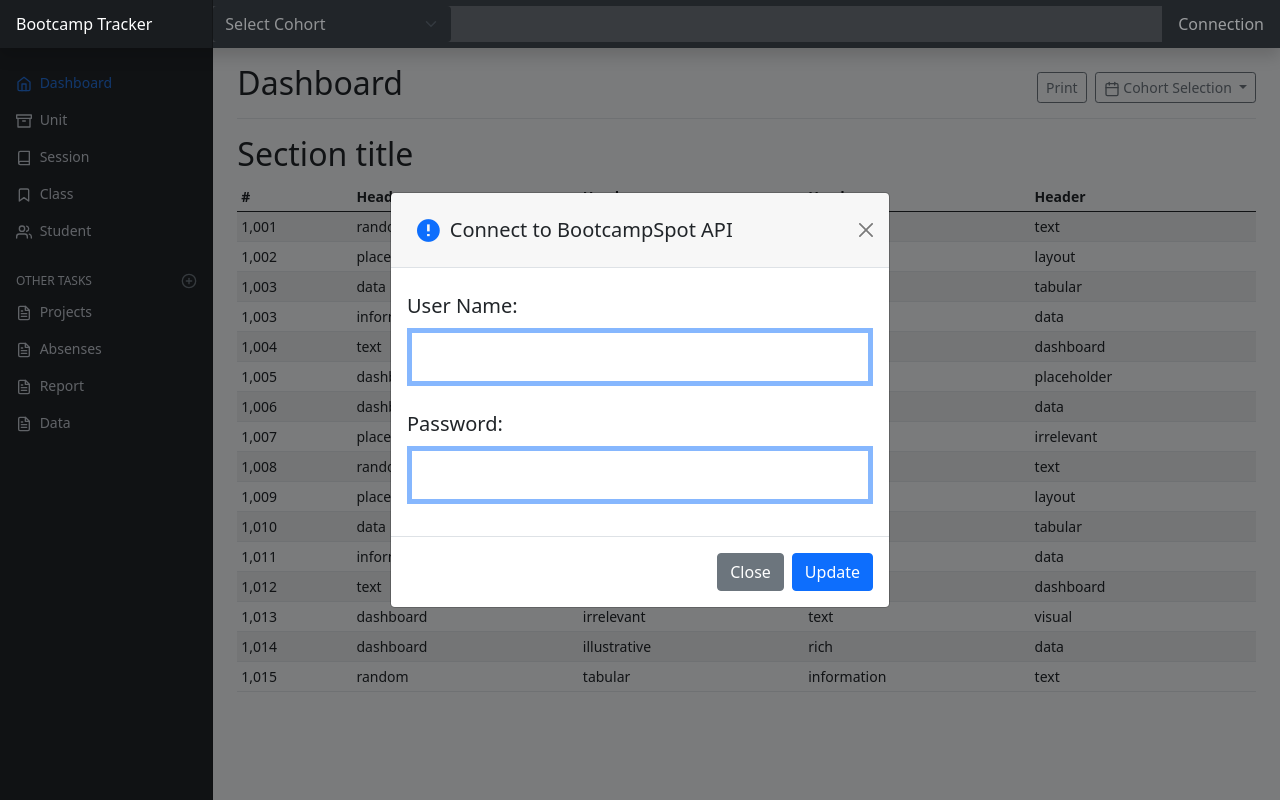
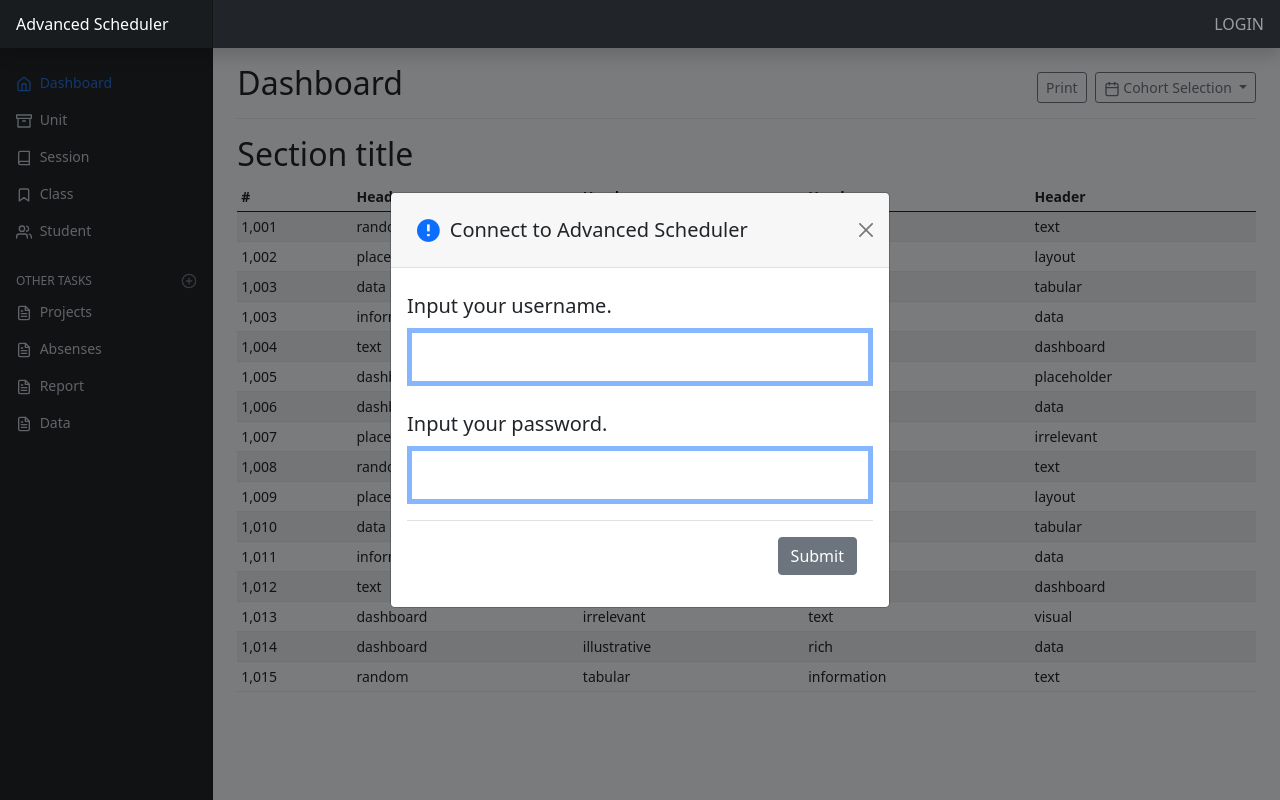
Before and after one commit to ejw-data/proj-scheduler-app, a Flask app: page / in a window 1280 px wide, after a click on "LOGIN". Run offline with Flask 3, Linux system fonts and the light colour scheme; data that the repository does not hold is empty; some libraries are stand-ins or nearby versions.

Commit message:
form displays

```diff
--- a/site_routes.py
+++ b/site_routes.py
@@ -10,42 +10,40 @@ class LoginForm(FlaskForm):
     Login Form fields
     '''
     username = StringField("Input your username.", validators=[DataRequired()])
-    password = StringField("Input your password.")
+    password = StringField("Input your password.", validators=[DataRequired()])
     submit = SubmitField('Submit')
 
 
-# # views to not include
-# login_form_views = []
+# views to not include
+login_form_views = []
 
 
-# def include_login_form(fn):
-#     login_form_views.append(fn.__name__)
-#     return fn
+def include_login_form(fn):
+    login_form_views.append(fn.__name__)
+    return fn
 
 
 site = Blueprint('site', __name__)
 
 
-# @site.context_processor
-# def additional_parameters():
-#     if request.endpoint not in login_form_views:
-#         return {}
+@site.context_processor
+def additional_parameters():
+    if request.endpoint in login_form_views:
+        return {}
 
-#     name = None
-#     form = LoginForm()
+    name = None
+    form = LoginForm()
 
-#     if form.validate_on_submit():
-#         name = form.name.data
-#         form.name.data = ''
+    if form.validate_on_submit():
+        name = form.name.data
+        form.name.data = ''
 
-#     return {
-#         'name': name,
-#         'form': form
-#     }
+    return {
+        'name': name,
+        'form': form
+    }
 
 @site.route('/')
+@include_login_form
 def index():
     return render_template('index.html')
-
-
-# @include_login_form
--- a/templates/includes/_navbar.html
+++ b/templates/includes/_navbar.html
@@ -1,58 +1,65 @@
 <header class="navbar navbar-dark sticky-top bg-dark flex-md-nowrap p-0 shadow">
-    <a class="navbar-brand col-md-3 col-lg-2 me-0 px-3" href="/">Bootcamp Tracker</a>
+    <a class="navbar-brand col-md-3 col-lg-2 me-0 px-3" href="/">Advanced Scheduler</a>
     <button class="navbar-toggler position-absolute d-md-none collapsed" type="button" data-bs-toggle="collapse"
         data-bs-target="#sidebarMenu" aria-controls="sidebarMenu" aria-expanded="false" aria-label="Toggle navigation">
         <span class="navbar-toggler-icon"></span>
     </button>
-    <form id="cohort-form" class="form-control form-control-dark w-100 p-0" action="api/cohortsubmit" method="POST">
+    <!-- <form id="cohort-form" class="form-control form-control-dark w-100 p-0" action="api/cohortsubmit" method="POST">
         <div class="w-25">
             <select id="cohort-select" name="cohortList" class="form-select fs-6 text-white-50 bg-dark border-0"
                 aria-label="Select Cohort" onchange="this.form.submit();">
                 <option>Select Cohort</option>
-                <!-- D3 Insert Options -->
             </select>
         </div>
-    </form>
+    </form> -->
     <div class="navbar-nav">
         <div class="nav-item text-nowrap">
+
+            {% block content %}
+
+            {% if name %}
+                <span class="btn-outline-secondary nav-link fs-6 px-3">Hello {{name}}</span>
+            {% else %}
                 <a class="btn-outline-secondary nav-link fs-6 px-3" data-bs-toggle="modal" data-bs-target="#connectionModal"
-                href="index.html">Connection</a>
-            <!-- <button type="button" class="btn btn-primary" data-bs-toggle="modal" data-bs-target="#exampleModal"
-                data-bs-whatever="@mdo">Open modal for @mdo</button> -->
-            <div class="modal fade" id="connectionModal" tabindex="-1" aria-labelledby="connectionModalLabel"
-                aria-hidden="true" data-bs-backdrop="static" data-bs-keyboard="false">
+                    href="index.html">LOGIN</a>
+
+                <div class="modal fade" id="connectionModal" tabindex="-1" aria-labelledby="connectionModalLabel" aria-hidden="true"
+                    data-bs-backdrop="static" data-bs-keyboard="false">
 
                     <div class="modal-dialog modal-dialog-centered">
                         <div class="modal-content">
                             <div class="modal-header">
                                 <i class="ion-android-alert mr-1" aria-hidden="true"></i>
-                            <h5 class="modal-title" id="connectionModalLabel">Connect to BootcampSpot API</h5>
+                                <h5 class="modal-title" id="connectionModalLabel">Connect to Advanced Scheduler</h5>
                                 <button type="button" class="btn-close" data-bs-dismiss="modal" aria-label="Close"></button>
                             </div>
                             <div class="modal-body">
 
-                            <form name="frm1" action="api/modalsubmit" method="POST">
+                                <form name="frm1" method="POST">
+                                    {{ form.hidden_tag() }}
                                     <div class="mb-3">
-                                    <label for="recipient-name" class="col-form-label">User Name:</label>
-                                    <input type="text" class="form-control" id="user-name" name="user">
+                                        {{ form.username.label(class="col-form-label") }}
+                                        {{ form.username(class="form-control") }}
                                     </div>
                                     <div class="mb-3">
-                                    <label for="password-text" class="col-form-label">Password:</label>
-                                    <input type="password" class="form-control" id="user-password"
-                                        name="password"></textarea>
-                                </div>
-
-                            </form>
+                                        {{ form.password.label(class="col-form-label") }}
+                                        {{ form.password(class="form-control") }}
                                     </div>
                                     <div class="modal-footer">
-                            <button type="button" class="btn btn-secondary" data-bs-dismiss="modal">Close</button>
-                            <button id="modalSubmit" type="submit" value="Submit" class="btn btn-primary"
-                                data-bs-target="#exampleModalToggle2" data-bs-toggle="modal"
-                                data-bs-dismiss="modal">Update</button>
+                                        {{ form.submit(class="btn btn-secondary") }}
+                                    </div>
+                                </form>
                             </div>
                         </div>
                     </div>
                 </div>
+
+            {% endif %}
+
+            {% endblock %}
+            <!-- <button type="button" class="btn btn-primary" data-bs-toggle="modal" data-bs-target="#exampleModal"
+                data-bs-whatever="@mdo">Open modal for @mdo</button> -->
+
 
 
             <div class="modal fade" id="exampleModalToggle2" aria-hidden="true"
```
Lines whose indentation alone changed are shown as unchanged.
